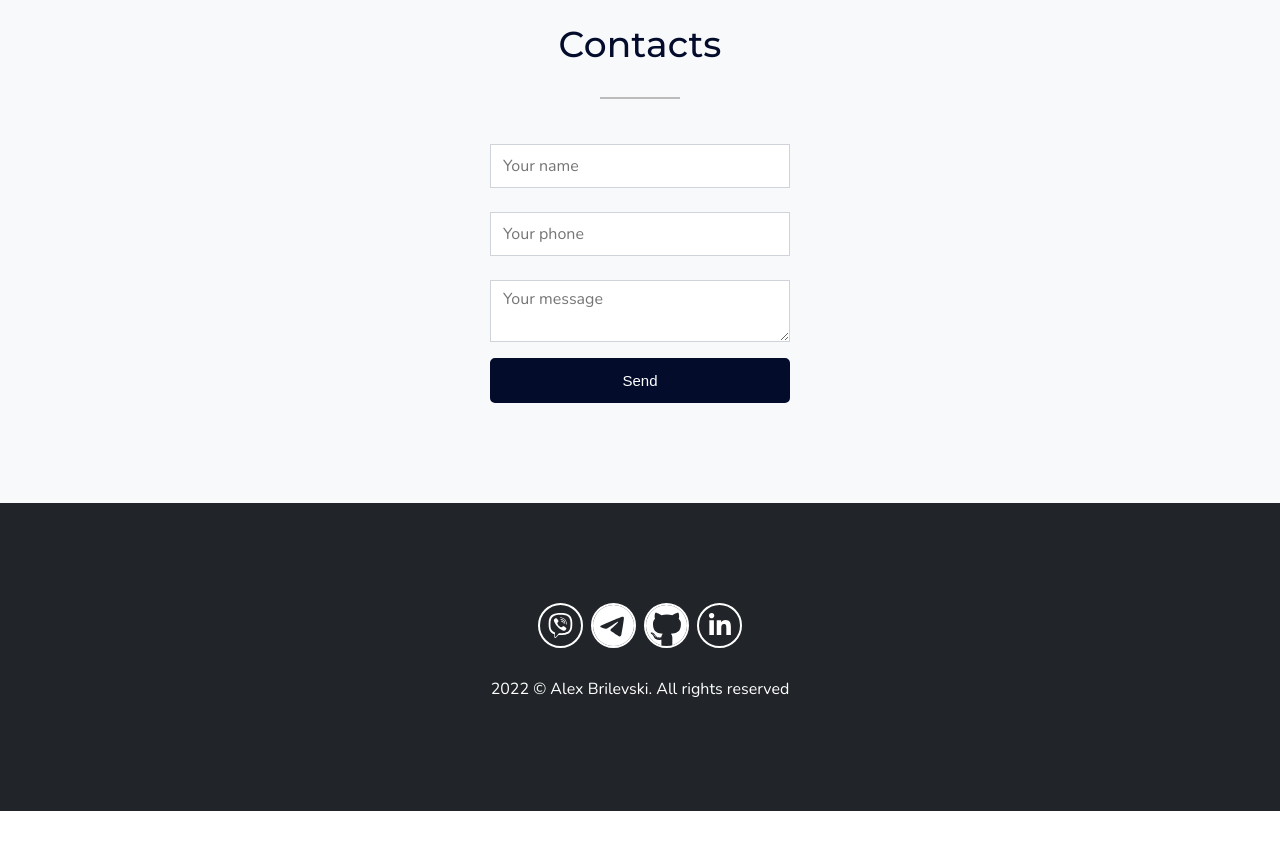
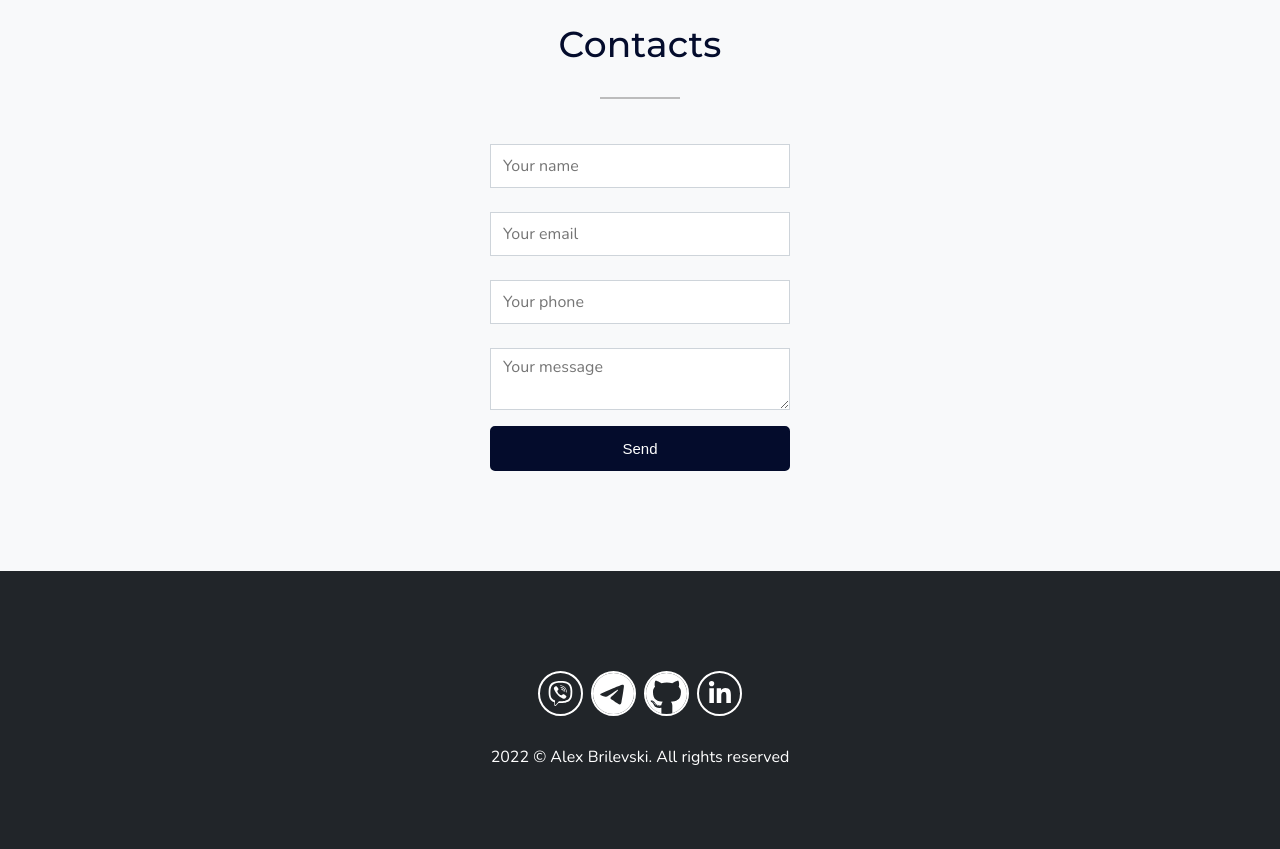
Before and after one commit to BrilAlex/portfolio, a React (Create React App) app: page / in a window 1280 px wide. Shown: the part 3280-4129 px from the top of the page. Before the commit the page ends 4091 px from the top, so only its background shows below. Built offline with nearby package versions, Linux system fonts and the light colour scheme.

Commit message:
Contact form submission added

```diff
--- a/package.json
+++ b/package.json
@@ -10,6 +10,8 @@
     "@testing-library/jest-dom": "^5.14.1",
     "@testing-library/react": "^12.0.0",
     "@testing-library/user-event": "^13.2.1",
+    "axios": "^0.27.2",
+    "formik": "^2.2.9",
     "react": "^18.0.0",
     "react-dom": "^18.0.0",
     "react-reveal": "^1.2.2",
--- /dev/null
+++ b/src/api/formApi.js
@@ -0,0 +1,11 @@
+import axios from "axios";
+
+const instance = axios.create({
+  baseURL: "https://portfolio-smtp-mail-server.herokuapp.com/",
+});
+
+export const formAPI = {
+  sendMessage(formData) {
+    return instance.post("sendMessage", formData);
+  },
+};
--- a/src/components/Contacts/ContactForm/ContactForm.js
+++ b/src/components/Contacts/ContactForm/ContactForm.js
@@ -1,12 +1,98 @@
 import s from "./ContactForm.module.css";
 import {Button} from "../../../common/components/Button/Button";
+import {useFormik} from "formik";
+import {formAPI} from "../../../api/formApi";
+import {useEffect, useState} from "react";
+
+const validate = values => {
+  const errors = {};
+  if (!values.name) {
+    errors.name = "Required";
+  } else if (values.name.length > 50) {
+    errors.name = "Must be 50 characters or less";
+  }
+
+  if (!values.email) {
+    errors.email = "Required";
+  } else if (!/^[A-Z0-9._%+-]+@[A-Z0-9.-]+\.[A-Z]{2,4}$/i.test(values.email)) {
+    errors.email = "Invalid email address";
+  }
+
+  if (!values.message) {
+    errors.message = "Required";
+  } else if (values.message.length > 300) {
+    errors.message = "Must be 300 characters or less";
+  }
+
+  return errors;
+};
 
 export const ContactForm = () => {
+  const [sendFormResult, setSendFormResult] = useState(null);
+
+  useEffect(() => {
+    const timeoutID = setTimeout(() => setSendFormResult(null), 2000);
+    return () => {
+      clearTimeout(timeoutID);
+    };
+  }, [sendFormResult]);
+
+  const formik = useFormik({
+    initialValues: {
+      name: "",
+      email: "",
+      phone: "",
+      message: "",
+    },
+    validate,
+    onSubmit: values => {
+      console.log(values);
+      formAPI.sendMessage(values)
+        .then(() => {
+          setSendFormResult("Message successfully sent");
+          formik.resetForm();
+        })
+        .catch((error) => {
+          setSendFormResult("Sending failed");
+          console.log(error);
+        });
+    }
+  });
+
   return (
-    <form className={s.form}>
-      <input className={s.formField} placeholder={"Your name"}/>
-      <input className={s.formField} placeholder={"Your phone"}/>
-      <textarea className={s.formField} placeholder={"Your message"}/>
+    <form className={s.form} onSubmit={formik.handleSubmit}>
+      {sendFormResult && <div>{sendFormResult}</div>}
+      <div className={s.formGroup}>
+        <input
+          className={s.formField}
+          placeholder={"Your name"}
+          {...formik.getFieldProps("name")}
+        />
+        {formik.touched.name && formik.errors.name && <div>{formik.errors.name}</div>}
+      </div>
+      <div className={s.formGroup}>
+        <input
+          className={s.formField}
+          placeholder={"Your email"}
+          {...formik.getFieldProps("email")}
+        />
+        {formik.touched.email && formik.errors.email && <div>{formik.errors.email}</div>}
+      </div>
+      <div className={s.formGroup}>
+        <input
+          className={s.formField}
+          placeholder={"Your phone"}
+          {...formik.getFieldProps("phone")}
+        />
+      </div>
+      <div className={s.formGroup}>
+        <textarea
+          className={s.formField}
+          placeholder={"Your message"}
+          {...formik.getFieldProps("message")}
+        />
+        {formik.touched.message && formik.errors.message && <div>{formik.errors.message}</div>}
+      </div>
       <Button text={"Send"}/>
     </form>
   );
--- a/src/components/Contacts/ContactForm/ContactForm.module.css
+++ b/src/components/Contacts/ContactForm/ContactForm.module.css
@@ -4,10 +4,14 @@
   width: 300px;
 }
 
+.formGroup {
+  margin: 8px 0 16px;
+}
+
 .formField {
   display: block;
+  width: 100%;
   height: 44px;
-  margin: 8px 0 16px;
   padding: 6px 12px;
   font: 400 16px "Nunito", sans-serif;
   line-height: 1.5;
```
Also changed, not shown: 1 other file (tests, documents, lock files or other folders).
